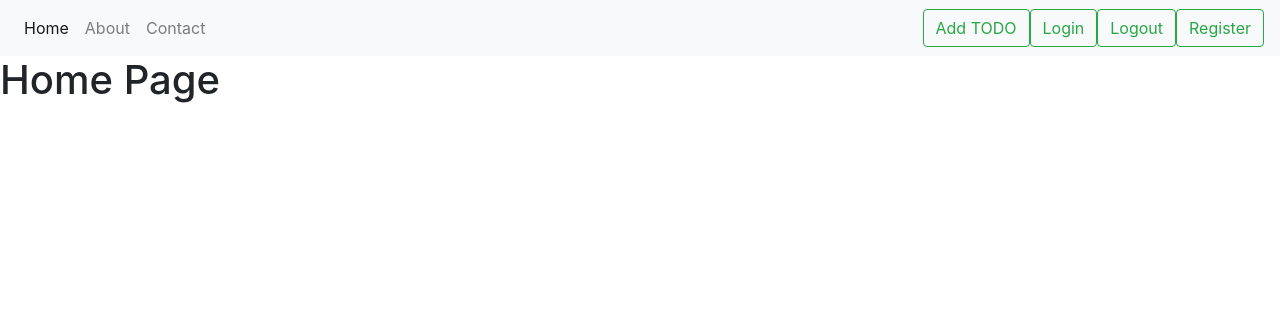
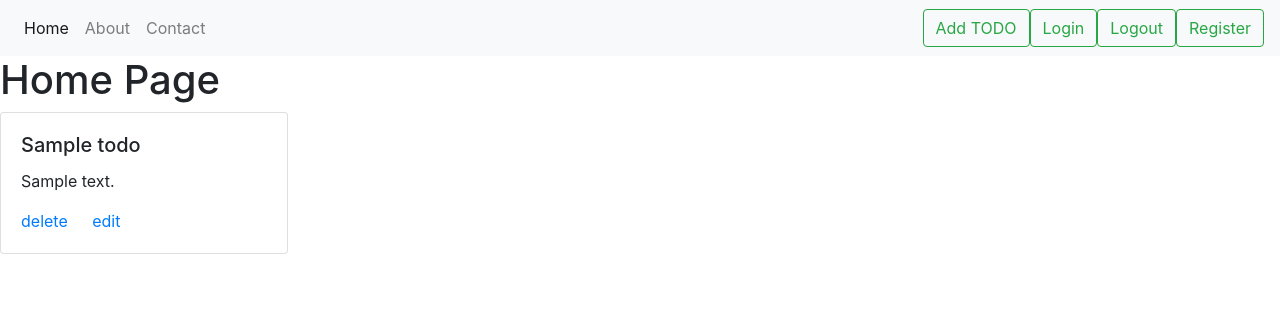
Before and after one commit to shreetiii/TODO, a Django app: template templates/main/home.html in a window 1280 px wide. Shown: the top 316 px of the page. Run offline with Django 3.2, Linux system fonts and the light colour scheme; the template is opened without the code that fills it: most values are stand-ins (such as "Sample title", 1, 10 or a date in 2020).

Commit message:
displayed list

```diff
--- a/templates/main/add-todo.html
+++ b/templates/main/add-todo.html
@@ -15,7 +15,7 @@
             </div>
             <div class="form-group">
               <label for="description">Description</label>
-              <input type="text" class="form-control" id="description" name="'description">
+              <input type="text" class="form-control" id="description" name="description">
             </div>
 
             <button type="submit" class="btn btn-primary">Submit</button>
--- a/templates/main/home.html
+++ b/templates/main/home.html
@@ -5,4 +5,22 @@
 
 {% block content %}
     <h1>Home Page</h1>
+
+    {% for todo in todos %}
+
+        <div class="card" style="width: 18rem;">
+            <div class="card-body">
+            <h5 class="card-title">{{todo.title}}</h5>
+            <p class="card-text">{{todo.content}}</p>
+            <a href="#" class="card-link">delete</a>
+            <a href="#" class="card-link">edit</a>
+            </div>
+        </div>
+
+
+    {% endfor %}
+
+
+
+
 {% endblock content %}
```
Also changed, not shown: main/views.py (+6 -4 lines).
